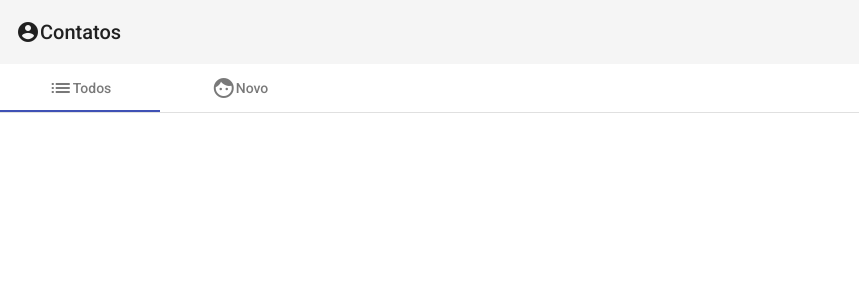
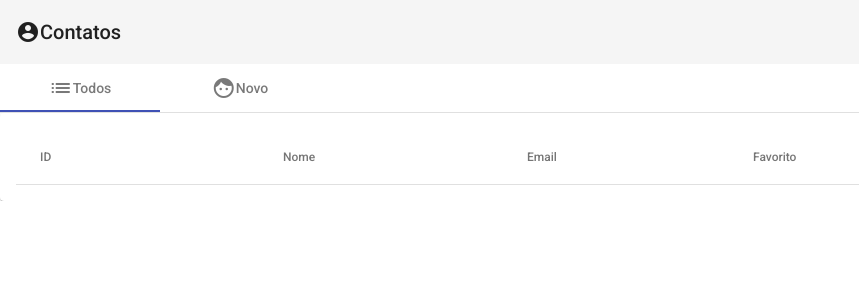
Before and after one commit to eduardotsilva/agenda-app, an Angular app: page / in a window 1280 px wide. Shown: the top 300 px of the page, without its empty margins (0-859 px from the left). Built offline with nearby package versions, Linux system fonts and the light colour scheme.

Commit message:
130. implementando o data table de contatos

```diff
--- a/src/app/contato/contato.component.html
+++ b/src/app/contato/contato.component.html
@@ -4,18 +4,45 @@
 </mat-toolbar>
 
 <mat-tab-group>
-  <mat-tab >
+  <mat-tab>
     <ng-template mat-tab-label>
-        <mat-icon>list</mat-icon>
-        Todos
+      <mat-icon>list</mat-icon>
+      Todos
     </ng-template>
+
+    <mat-card>
+      <table mat-table [dataSource]="contatos" class="full-width">
+        <ng-container matColumnDef="id">
+          <th mat-header-cell *matHeaderCellDef>ID</th>
+          <td mat-cell *matCellDef="let contato">{{ contato.id }}</td>
+        </ng-container>
+
+        <ng-container matColumnDef="nome">
+          <th mat-header-cell *matHeaderCellDef>Nome</th>
+          <td mat-cell *matCellDef="let contato">{{ contato.nome }}</td>
+        </ng-container>
+
+        <ng-container matColumnDef="email">
+          <th mat-header-cell *matHeaderCellDef>Email</th>
+          <td mat-cell *matCellDef="let contato">{{ contato.email }}</td>
+        </ng-container>
+
+        <ng-container matColumnDef="favorito">
+          <th mat-header-cell *matHeaderCellDef>Favorito</th>
+          <td mat-cell *matCellDef="let contato">{{ contato.favorito }}</td>
+        </ng-container>
+
+        <tr mat-header-row *matHeaderRowDef="colunas"></tr>
+        <tr mat-row *matRowDef="let row; columns: colunas"></tr>
+      </table>
+    </mat-card>
   </mat-tab>
 
-  <mat-tab >
+  <mat-tab>
     <ng-template mat-tab-label>
       <mat-icon>face</mat-icon>
       Novo
-  </ng-template>
+    </ng-template>
 
     <mat-card class="half-width">
       <mat-card-title>Novo Contato</mat-card-title>
--- a/src/app/contato/contato.component.ts
+++ b/src/app/contato/contato.component.ts
@@ -11,6 +11,7 @@ import { FormBuilder, FormGroup, Validators } from "@angular/forms";
 export class ContatoComponent implements OnInit {
   formulario: FormGroup;
   contatos: Contato[] = [];
+  colunas = ['id','nome','email','favorito'];
 
   constructor(private service: ContatoService, private fb: FormBuilder) {}
 
```
